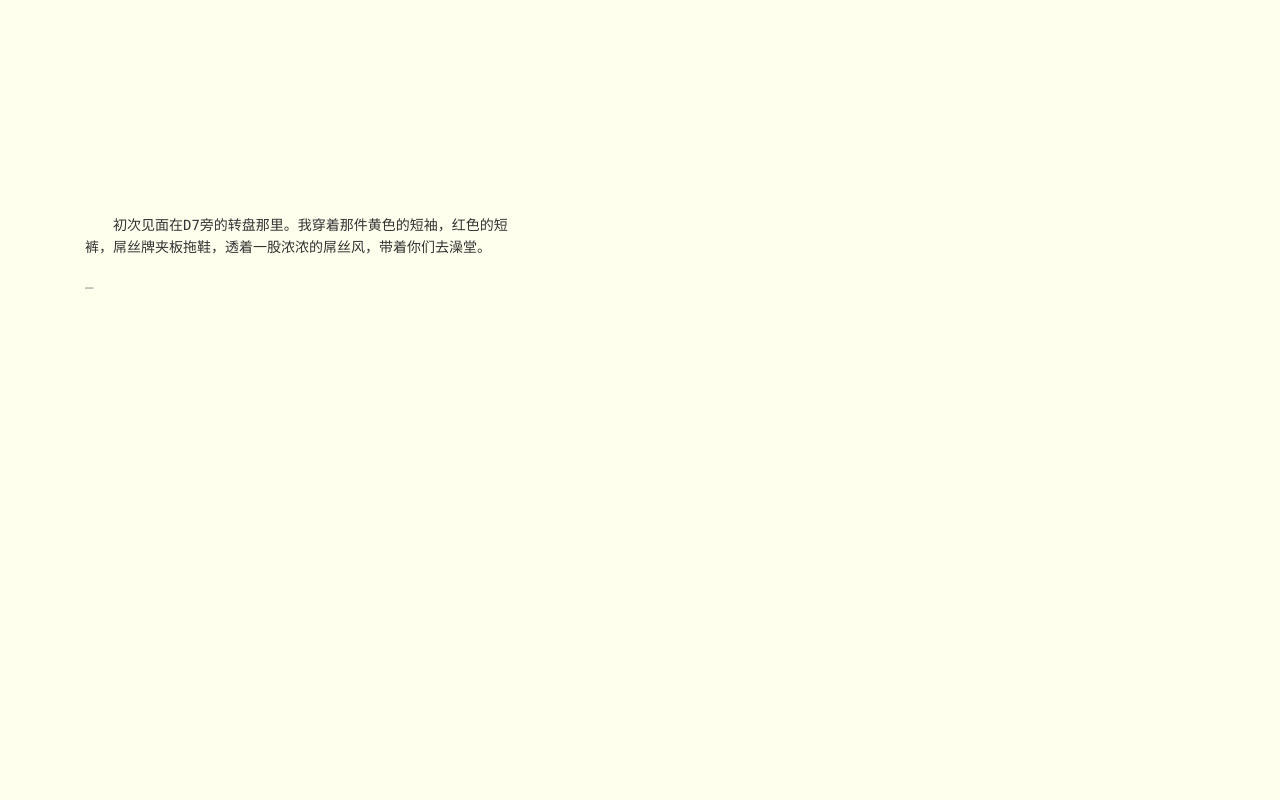
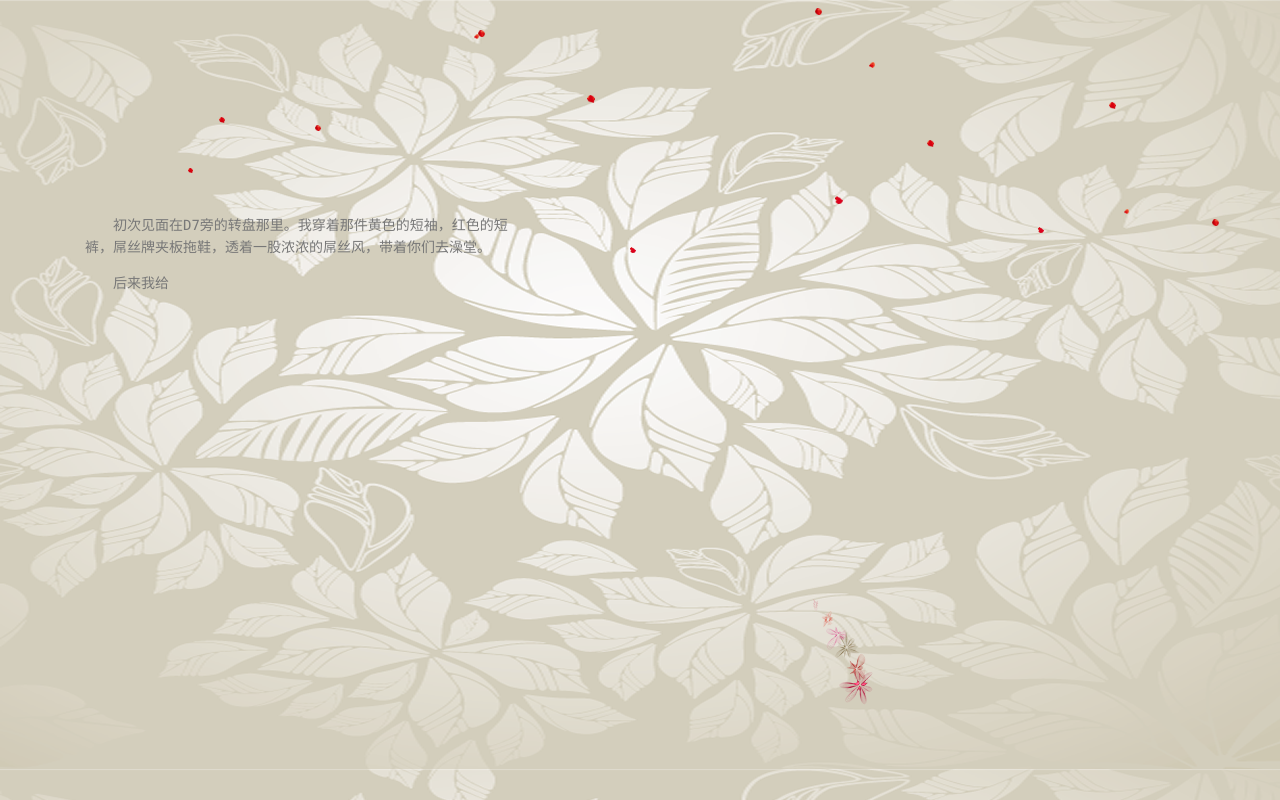
Before and after one commit to hz594556878/hz594556878.github.io, a plain HTML site: page index.html in a window 1280 px wide. Drawn offline with Linux system fonts and the light colour scheme.

Commit message:
update background

```diff
--- a/css/default.css
+++ b/css/default.css
@@ -1,4 +1,4 @@
-body{margin:0;padding:0;background:#ffe;font-size:12px;overflow:auto}
+body{margin:0;padding:0;background:#ffe url(../images/back.png);font-size:12px;overflow:auto}
 #mainDiv{width:100%;height:100%}
 #loveHeart{float:left;width:670px;height:625px}
 #garden{width:100%;height:100%}
@@ -9,7 +9,7 @@ body{margin:0;padding:0;background:#ffe;font-size:12px;overflow:auto}
 #loveu{padding:5px;font-size:22px;margin-top:80px;margin-right:120px;text-align:right;display:none}
 #loveu .signature{margin-top:10px;font-size:20px;font-style:italic}
 #clickSound{display:none}
-#code{float:left;width:440px;height:400px;color:#333;font-family:"宋体","Consolas","Monaco","Bitstream Vera Sans Mono","Courier New","sans-serif";font-size:14px}
+#code{float:left;width:440px;height:400px;color:#787878;font-family:"宋体","Consolas","Monaco","Bitstream Vera Sans Mono","Courier New","sans-serif";font-size:14px}
 #code p{line-height: 22px;text-indent: 2em}
 #code .note{color:#9D1C0D;}
 #copyright{margin-top:10px;text-align:center;width:100%;color:#666}
--- a/index.html
+++ b/index.html
@@ -15,7 +15,12 @@
 <script type="text/javascript" src="js/jquery.js"></script>
 <script type="text/javascript" src="js/garden.js"></script>
 <script type="text/javascript" src="js/functions.js"></script>
-
+<script type="text/javascript" src="js/snow.js"></script>
+<script>
+	setTimeout(function(){
+		createSnow('', 60);
+	},1000);
+</script>
 </head>
 
 <body>
@@ -75,7 +80,7 @@ if (!document.createElement('canvas').getContext) {
 	}, 500);
 
 	setTimeout(function(){
-		play("http://bcs.duapp.com/fuliqu/3302033_150797_l.mp3");
+		play("music/ibelieve.mp3");
 	},500);
 
 	adjustCodePosition();
--- /dev/null
+++ b/js/snow.js
@@ -0,0 +1,114 @@
+(function() {
+	function k(a, b, c) {
+		if (a.addEventListener) a.addEventListener(b, c, false);
+		else a.attachEvent && a.attachEvent("on" + b, c)
+	}
+	function g(a) {
+		if (typeof window.onload != "function") window.onload = a;
+		else {
+			var b = window.onload;
+			window.onload = function() {
+				b();
+				a()
+			}
+		}
+	}
+	function h() {
+		var a = {};
+		for (type in {
+			Top: "",
+			Left: ""
+		}) {
+			var b = type == "Top" ? "Y": "X";
+			if (typeof window["page" + b + "Offset"] != "undefined") a[type.toLowerCase()] = window["page" + b + "Offset"];
+			else {
+				b = document.documentElement.clientHeight ? document.documentElement: document.body;
+				a[type.toLowerCase()] = b["scroll" + type]
+			}
+		}
+		return a
+	}
+	function l() {
+		var a = document.body,
+		b;
+		if (window.innerHeight) b = window.innerHeight;
+		else if (a.parentElement.clientHeight) b = a.parentElement.clientHeight;
+		else if (a && a.clientHeight) b = a.clientHeight;
+		return b
+	}
+	function i(a) {
+		this.parent = document.body;
+		this.createEl(this.parent, a);
+		this.size = Math.random() * 5 + 5;
+		this.el.style.width = Math.round(this.size) + "px";
+		this.el.style.height = Math.round(this.size) + "px";
+		this.maxLeft = document.body.offsetWidth - this.size;
+		this.maxTop = document.body.offsetHeight - this.size;
+		this.left = Math.random() * this.maxLeft;
+		this.top = h().top + 1;
+		this.angle = 1.4 + 0.2 * Math.random();
+		this.minAngle = 1.4;
+		this.maxAngle = 1.6;
+		this.angleDelta = 0.01 * Math.random();
+		this.speed = 2 + Math.random()
+	}
+	var j = false;
+	g(function() {
+		j = true
+	});
+	var f = true;
+
+	window.createSnow = function(a, b) {
+		if (j) {
+			var c = [],
+			m = setInterval(function() {
+				f && b > c.length && Math.random() < b * 0.0025 && c.push(new i(a)); ! f && !c.length && clearInterval(m);
+				for (var e = h().top, n = l(), d = c.length - 1; d >= 0; d--) if (c[d]) if (c[d].top > 600 || c[d].top + c[d].size + 1 > e + n) {
+					c[d].remove();
+					c[d] = null;
+					c.splice(d, 1)
+					//alert(c[d].top)
+				} else {
+					c[d].move();
+					c[d].draw()
+				}
+			},
+			40);
+			k(window, "scroll",
+			function() {
+				for (var e = c.length - 1; e >= 0; e--) c[e].draw()
+			})
+		} else g(function() {
+			createSnow(a, b)
+		})
+	};
+	window.removeSnow = function() {
+		f = false
+	};
+	i.prototype = {
+		createEl: function(a, b) {
+			this.el = document.createElement("img");
+			this.el.setAttribute("src", b + "images/f" + Math.floor(Math.random() * 4) + ".png");
+			this.el.style.position = "absolute";
+			this.el.style.display = "block";
+			this.el.style.zIndex = "99999";
+			this.parent.appendChild(this.el)
+		},
+		move: function() {
+			if (this.angle < this.minAngle || this.angle > this.maxAngle) this.angleDelta = -this.angleDelta;
+			this.angle += this.angleDelta;
+			this.left += this.speed * Math.cos(this.angle * Math.PI);
+			this.top -= this.speed * Math.sin(this.angle * Math.PI);
+			if (this.left < 0) this.left = this.maxLeft;
+			else if (this.left > this.maxLeft) this.left = 0
+		},
+		draw: function() {
+			this.el.style.top = Math.round(this.top) + "px";
+			this.el.style.left = Math.round(this.left) + "px"
+		},
+		remove: function() {
+			this.parent.removeChild(this.el);
+			this.parent = this.el = null
+		}
+	}
+})();
```
Also changed, not shown: images/back.png (added), images/f0.png (added), images/f1.png (added), images/f2.png (added), images/f3.png (added), 1 other file.
